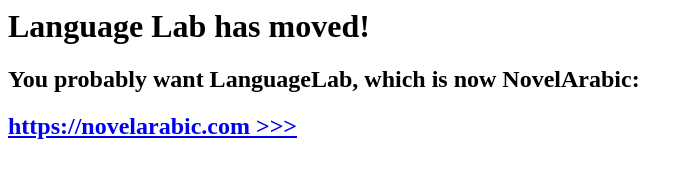
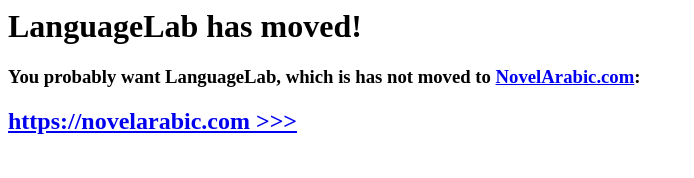
Before and after one commit to chadananda/notepad.com, a plain HTML site: page index.html in a window 1280 px wide. Shown: the whole page, without its empty margins (0-694 px from the left). Drawn offline with Linux system fonts and the light colour scheme.

Commit message:
Update index.html

```diff
--- a/index.html
+++ b/index.html
@@ -1,5 +1,5 @@
-<h1> Language Lab has moved! </h1>
+<h1> LanguageLab has moved! </h1>
 
-<h2> You probably want LanguageLab, which is now NovelArabic: </h2>
+<h3> You probably want LanguageLab, which is has not moved to <a href="https://novelarabic.com">NovelArabic.com</a>: </h3>
 
 <h2> <a href="https://novelarabic.com">https://novelarabic.com >>> </a>
```
